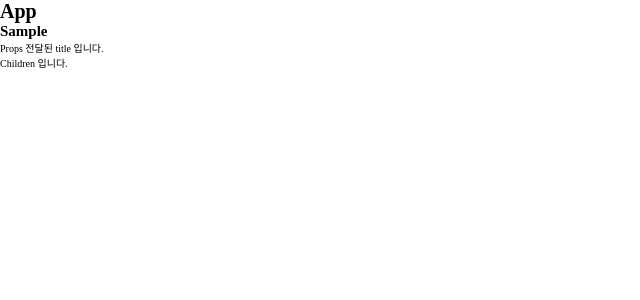
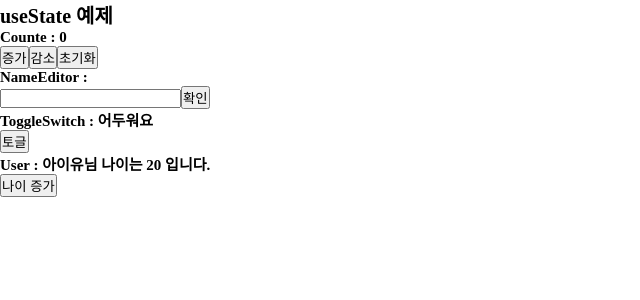
Before and after one commit to zzeondev/til_react_cra_ts, a React (Create React App) app: page / in a window 1280 px wide. Shown: the top 300 px of the page, without its empty margins (0-640 px from the left). Built offline with nearby package versions, Linux system fonts and the light colour scheme.

Commit message:
[docs] useState 의 이해

```diff
--- a/src/App.tsx
+++ b/src/App.tsx
@@ -1,39 +1,18 @@
-type DemoProps = {
-  name: string;
-  age: string;
-};
-const Demo = ({ name, age }: DemoProps): JSX.Element => {
+import Counter from './components/Counter';
+import NameEditor from './components/NameEditor';
+import ToggleSwitch from './components/ToggleSwitch';
+import User from './components/User';
+
+function App(): JSX.Element {
   return (
     <div>
-      {name}이구요, {age}살입니다.
+      <h1>useState 예제</h1>
+      <Counter />
+      <NameEditor />
+      <ToggleSwitch />
+      <User />
     </div>
   );
-};
-
-type SampleProps = {
-  children?: React.ReactNode;
-  title: string;
-};
-
-const Sample = ({ children, title }: SampleProps): JSX.Element => {
-  return (
-    <div>
-      <h2>Sample</h2>
-      <div>{title}</div>
-      <div>{children}</div>
-    </div>
-  );
-};
-
-const App = (): JSX.Element => {
-  return (
-    <div>
-      <h1> App</h1>
-      <Sample title="Props 전달된 title 입니다.">
-        <p>Children 입니다.</p>
-      </Sample>
-    </div>
-  );
-};
+}
 
 export default App;
--- /dev/null
+++ b/src/components/Counter.tsx
@@ -0,0 +1,40 @@
+import { useState } from 'react';
+
+// 2번 이상 반복되고, 가독성이 떨어집니다.
+// 1. type 으로 정의해 보자
+type VoidFunciton = () => void;
+type JSXElement = () => JSX.Element;
+
+// 2. interface 로 정의해 보자
+interface IVoidFunction {
+  (): void;
+}
+interface IJSXElement {
+  (): JSX.Element;
+}
+
+const Counter: IJSXElement | JSXElement = () => {
+  // ts 자리
+  const [count, setCount] = useState<number>(0);
+  const handleAdd: IVoidFunction | VoidFunciton = () => {
+    setCount(count + 1);
+  };
+  const handleMinus: IVoidFunction | VoidFunciton = () => {
+    setCount(count - 1);
+  };
+  const handleReset: IVoidFunction | VoidFunciton = () => {
+    setCount(0);
+  };
+
+  // tsx 자리
+  return (
+    <div>
+      <h2>Counte : {count}</h2>
+      <button onClick={handleAdd}>증가</button>
+      <button onClick={handleMinus}>감소</button>
+      <button onClick={handleReset}>초기화</button>
+    </div>
+  );
+};
+
+export default Counter;
--- /dev/null
+++ b/src/components/NameEditor.tsx
@@ -0,0 +1,43 @@
+import { ChangeEvent, MouseEvent, useState } from 'react';
+
+// 1. type 으로 함수 리턴형을 생성해보자
+type JSXElenemt = () => JSX.Element;
+type ChangeEventInput = (e: ChangeEvent<HTMLInputElement>) => void;
+type ClickEventButton = (e: MouseEvent<HTMLButtonElement>) => void;
+type NameType = string;
+
+// 2. interface 로 정의하기
+interface IJSXElement {
+  (): JSX.Element;
+}
+interface IChangeEventInput {
+  (e: ChangeEvent<HTMLInputElement>): void;
+}
+interface IClickEventButton {
+  (e: MouseEvent<HTMLButtonElement>): void;
+}
+
+const NameEditor: JSXElenemt | IJSXElement = () => {
+  // ts 자리
+  const [name, setName] = useState<NameType>('');
+  const handleName: ChangeEventInput | IChangeEventInput = (e): void => {
+    setName(e.target.value);
+  };
+  const handleClick: ClickEventButton | IClickEventButton = (e): void => {
+    console.log('클릭');
+    setName('');
+  };
+
+  //tsx 자리
+  return (
+    <div>
+      <h2>NameEditor : {name} </h2>
+      <div>
+        <input type="text" value={name} onChange={e => handleName(e)} />
+        <button onClick={e => handleClick(e)}>확인</button>
+      </div>
+    </div>
+  );
+};
+
+export default NameEditor;
--- /dev/null
+++ b/src/components/ToggleSwitch.tsx
@@ -0,0 +1,33 @@
+import { useState } from 'react';
+
+// 1. type
+type JSXElement = () => JSX.Element;
+type ClickType = () => void;
+
+// 2. ingerface
+interface IJSXElement {
+  (): JSX.Element;
+}
+interface IClickType {
+  (): void;
+}
+
+const ToggleSwitch: JSXElement | IJSXElement = () => {
+  // ts 자리
+  const [isOn, setIsOn] = useState<boolean>(false);
+  const handleClick: ClickType | IClickType = () => {
+    setIsOn(!isOn);
+  };
+
+  // tsx 자리
+  return (
+    <div>
+      <h2>ToggleSwitch : {isOn ? '밝아요' : '어두워요'}</h2>
+      <div>
+        <button onClick={handleClick}>토글</button>
+      </div>
+    </div>
+  );
+};
+
+export default ToggleSwitch;
--- /dev/null
+++ b/src/components/User.tsx
@@ -0,0 +1,36 @@
+import { useState } from 'react';
+
+// 1. type
+type UserType = { age: number; name: string };
+type ClickType = () => void;
+
+// 2. interface
+interface IUser {
+  age: number;
+  name: string;
+}
+interface IClik {
+  (): void;
+}
+
+const User = (): JSX.Element => {
+  // ts 자리
+  const [user, setUser] = useState<UserType | IUser>({ name: '아이유', age: 20 });
+  const handleClick: ClickType | IClik = () => {
+    setUser({ ...user, age: user.age + 1 });
+  };
+
+  // tsx 자리
+  return (
+    <div>
+      <h2>
+        User : {user.name}님 나이는 {user.age} 입니다.
+      </h2>
+      <div>
+        <button onClick={handleClick}>나이 증가</button>
+      </div>
+    </div>
+  );
+};
+
+export default User;
```
Also changed, not shown: 1 other file (tests, documents, lock files or other folders).
